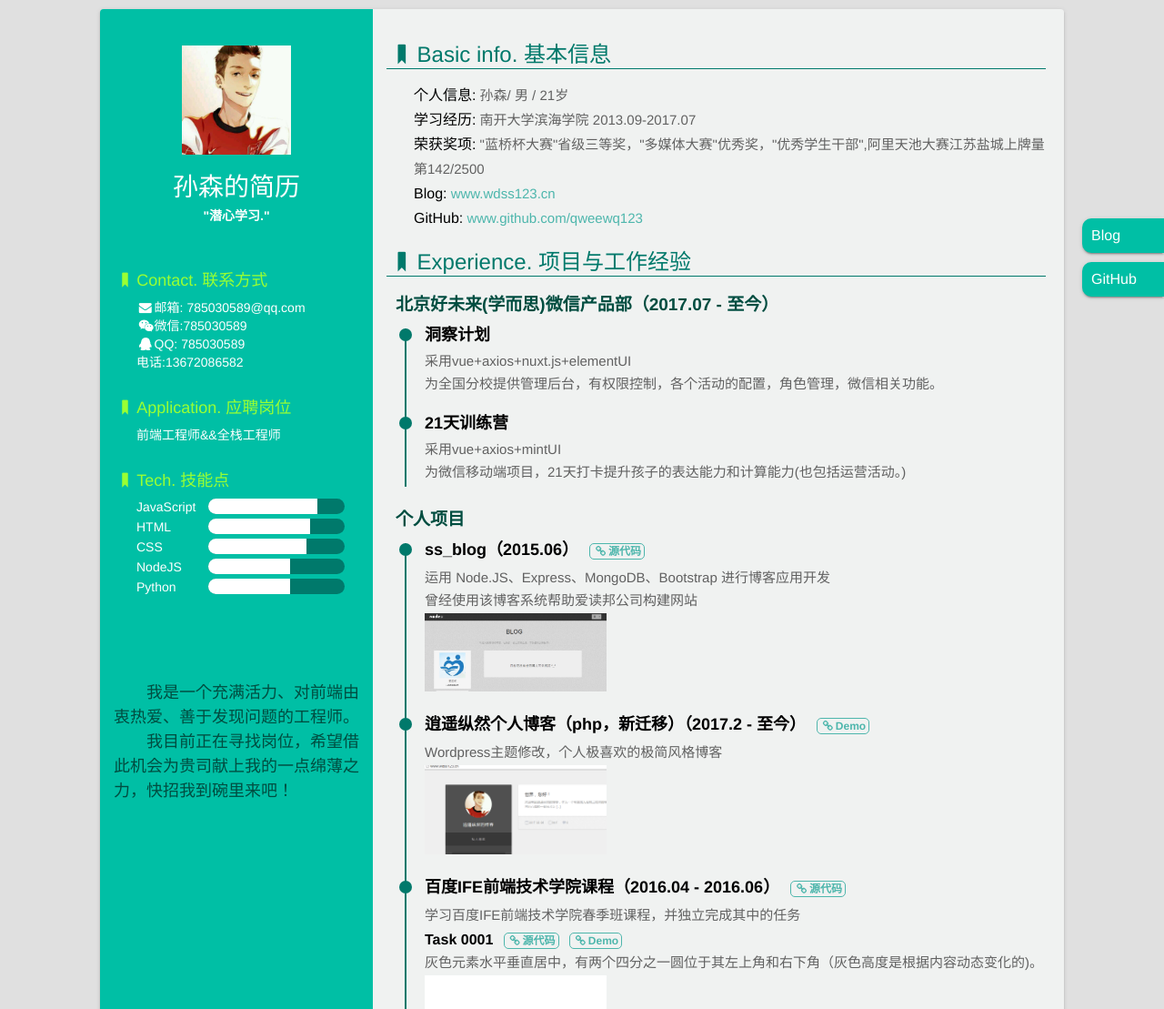
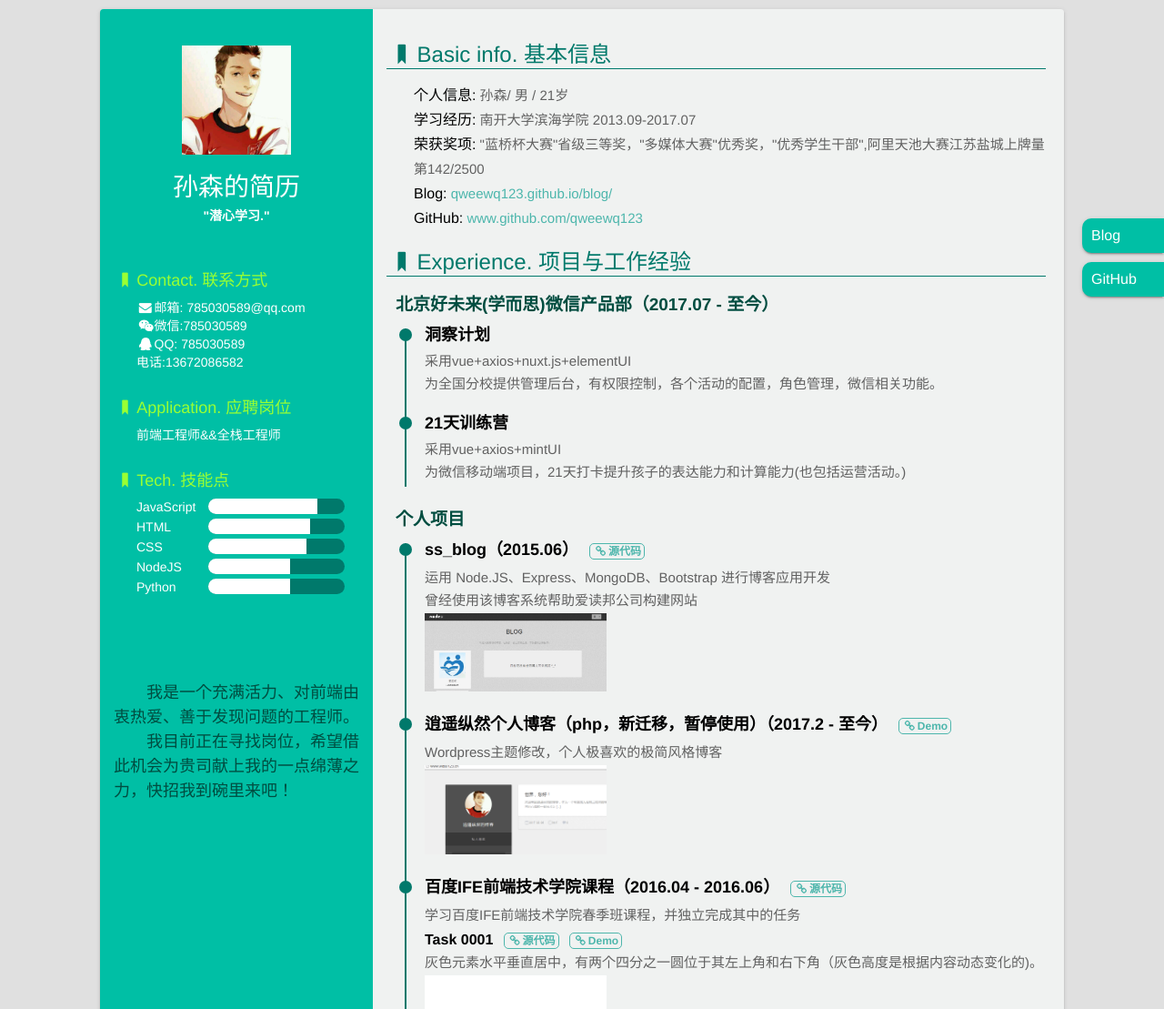
Before and after one commit to qweewq123/resume, a website: page index.html in a window 1280 px wide. Shown: the top 1109 px of the page at 91% size. Drawn offline with Linux system fonts and the light colour scheme.

Commit message:
Update index.html
修改新blog地址

```diff
--- a/index.html
+++ b/index.html
@@ -95,7 +95,7 @@
                     <dd><span>个人信息:</span> 孙森/ 男 / 21岁</dd>
                      <dd><span>学习经历:</span> 南开大学滨海学院 2013.09-2017.07</dd>
                     <dd><span>荣获奖项:</span> "蓝桥杯大赛"省级三等奖，"多媒体大赛"优秀奖，"优秀学生干部",阿里天池大赛江苏盐城上牌量第142/2500</dd>
-                    <dd><span>Blog:</span> <a href="http://www.wdss123.cn/" target="_blank">www.wdss123.cn</a></dd>
+                    <dd><span>Blog:</span> <a href="https://qweewq123.github.io/blog/" target="_blank">qweewq123.github.io/blog/</a></dd>
                     <dd><span>GitHub:</span> <a href="https://github.com/qweewq123" target="_blank">www.github.com/qweewq123</a></dd>
                 </li>
                 <li>
@@ -130,7 +130,7 @@
                         <li>
                             <div class="circle"></div>
                             <h4>
-                                逍遥纵然个人博客（php，新迁移）（2017.2 - 至今）
+                                逍遥纵然个人博客（php，新迁移，暂停使用）（2017.2 - 至今）
                                 <a href="http://www.wdss123.cn/" target="_blank"><i class="icon-link"></i>Demo</a>
                             </h4>
                             <p>Wordpress主题修改，个人极喜欢的极简风格博客</p>
```
